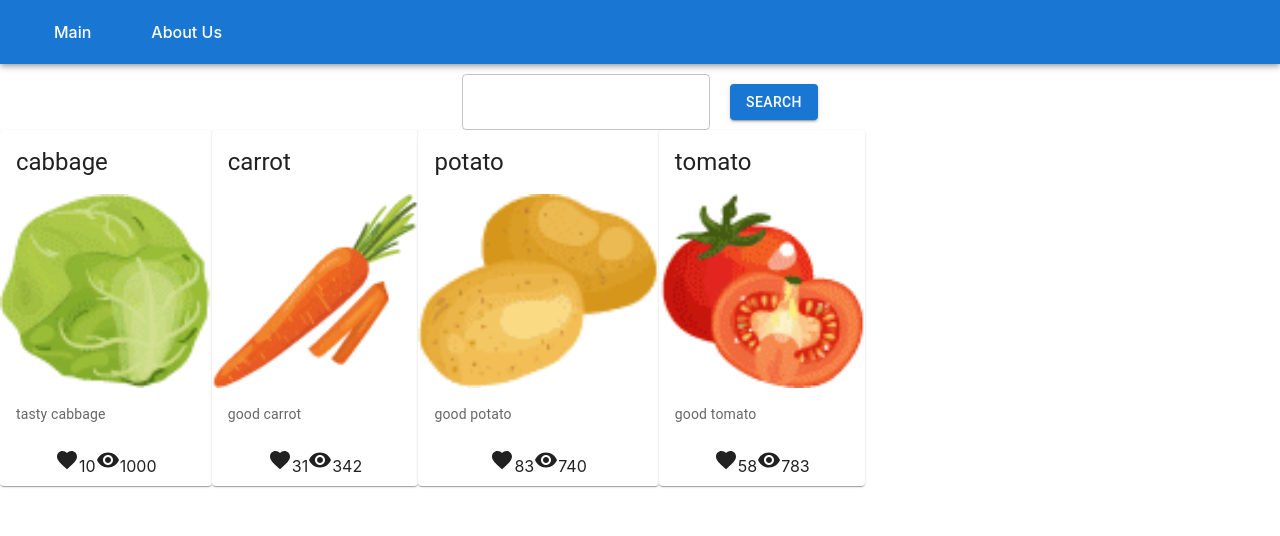
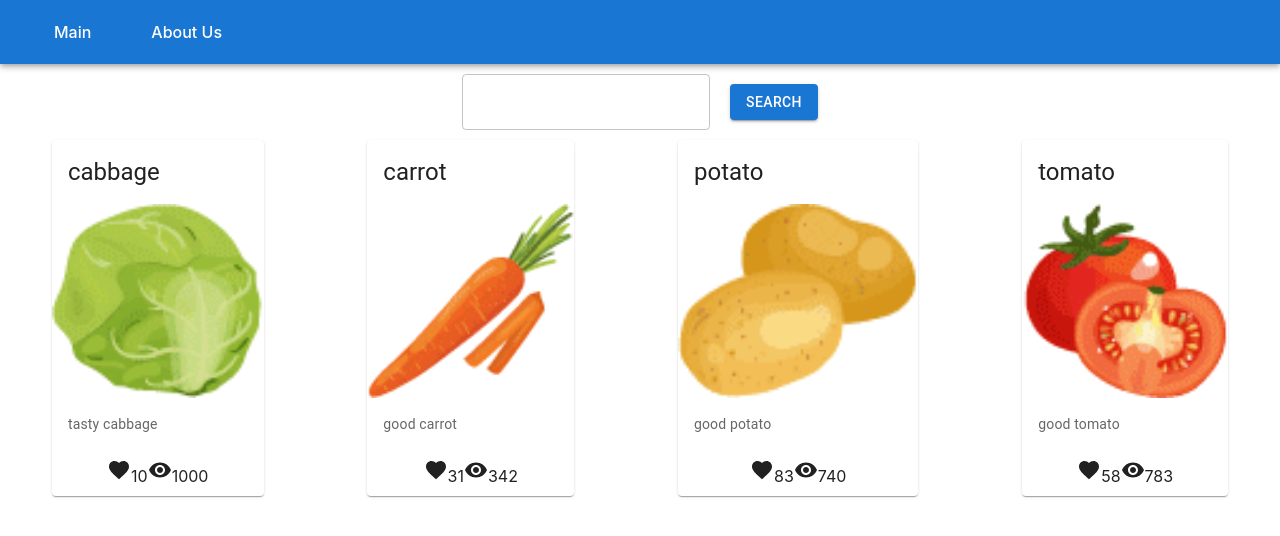
Before and after one commit to abulynka/react-2023-q1, a React (Vite) app: page / in a window 1280 px wide. Shown: the top 536 px of the page. Built offline with nearby package versions, Linux system fonts and the light colour scheme.

Commit message:
feat: add styles to main page with cards

```diff
--- a/src/pages/Main.css
+++ b/src/pages/Main.css
@@ -12,4 +12,7 @@
 .main__cards {
     width: 100%;
     display: flex;
+    justify-content: space-around;
+    padding-top: 10px;
+    flex-wrap: wrap;
 }
```
